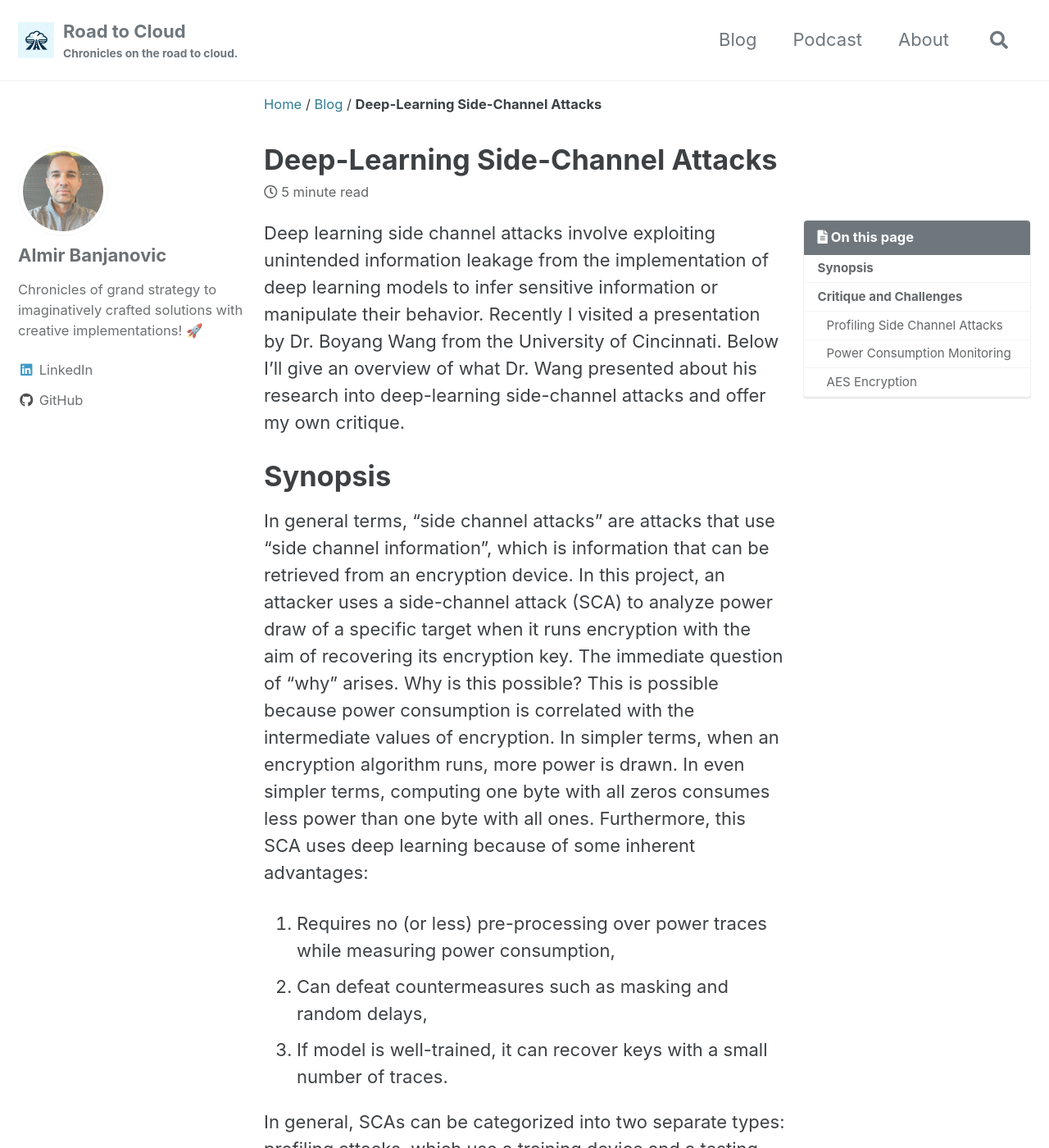
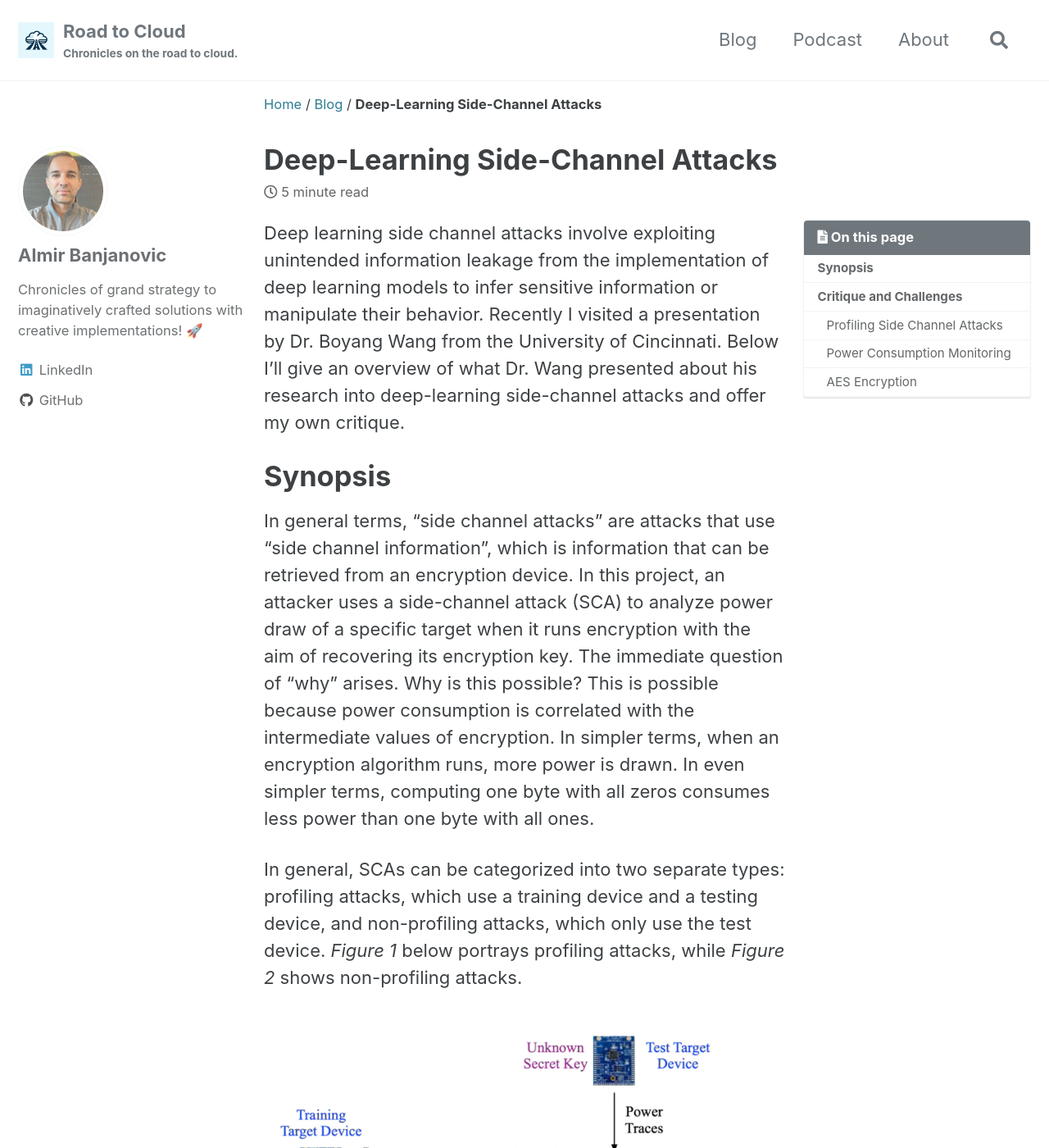
Before and after one commit to almirbanjanovic/roadtocloud.github.io, a Jekyll site: the page built from blog/_posts/2023-10-19-deep-learning-side-channel-attacks.md, in a window 1280 px wide and 1400 px high. Shown: the whole window at 82% size. Built offline with Jekyll 4.4.1, drawn with Linux system fonts in a browser that asks for light colours; cached includes are drawn as plain includes.

Commit message:
Update 2023-10-19-deep-learning-side-channel-attacks.md

```diff
--- a/blog/_posts/2023-10-19-deep-learning-side-channel-attacks.md
+++ b/blog/_posts/2023-10-19-deep-learning-side-channel-attacks.md
@@ -14,11 +14,6 @@ Deep learning side channel attacks involve exploiting unintended information lea
 
 # Synopsis
 In general terms, “side channel attacks” are attacks that use “side channel information”, which is information that can be retrieved from an encryption device. In this project, an attacker uses a side-channel attack (SCA) to analyze power draw of a specific target when it runs encryption with the aim of recovering its encryption key. The immediate question of “why” arises. Why is this possible? This is possible because power consumption is correlated with the intermediate values of encryption. In simpler terms, when an encryption algorithm runs, more power is drawn. In even simpler terms, computing one byte with all zeros consumes less power than one byte with all ones.
-Furthermore, this SCA uses deep learning because of some inherent advantages:
-
-1. Requires no (or less) pre-processing over power traces while measuring power consumption,
-2. Can defeat countermeasures such as masking and random delays,
-3. If model is well-trained, it can recover keys with a small number of traces.
 
 In general, SCAs can be categorized into two separate types: profiling attacks, which use a training device and a testing device, and non-profiling attacks, which only use the test device. *Figure 1* below portrays profiling attacks, while *Figure 2* shows non-profiling attacks.
 
```
